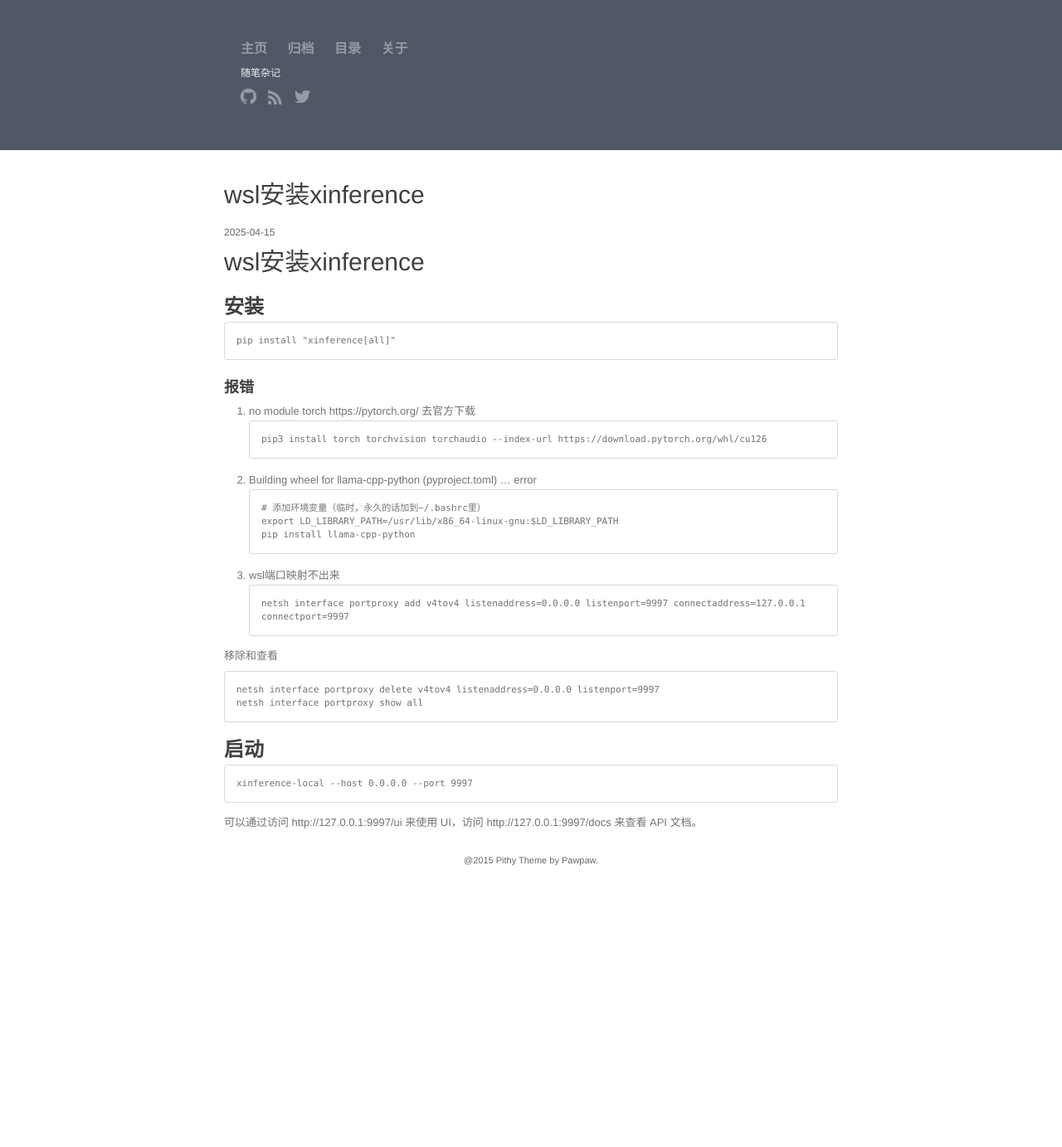
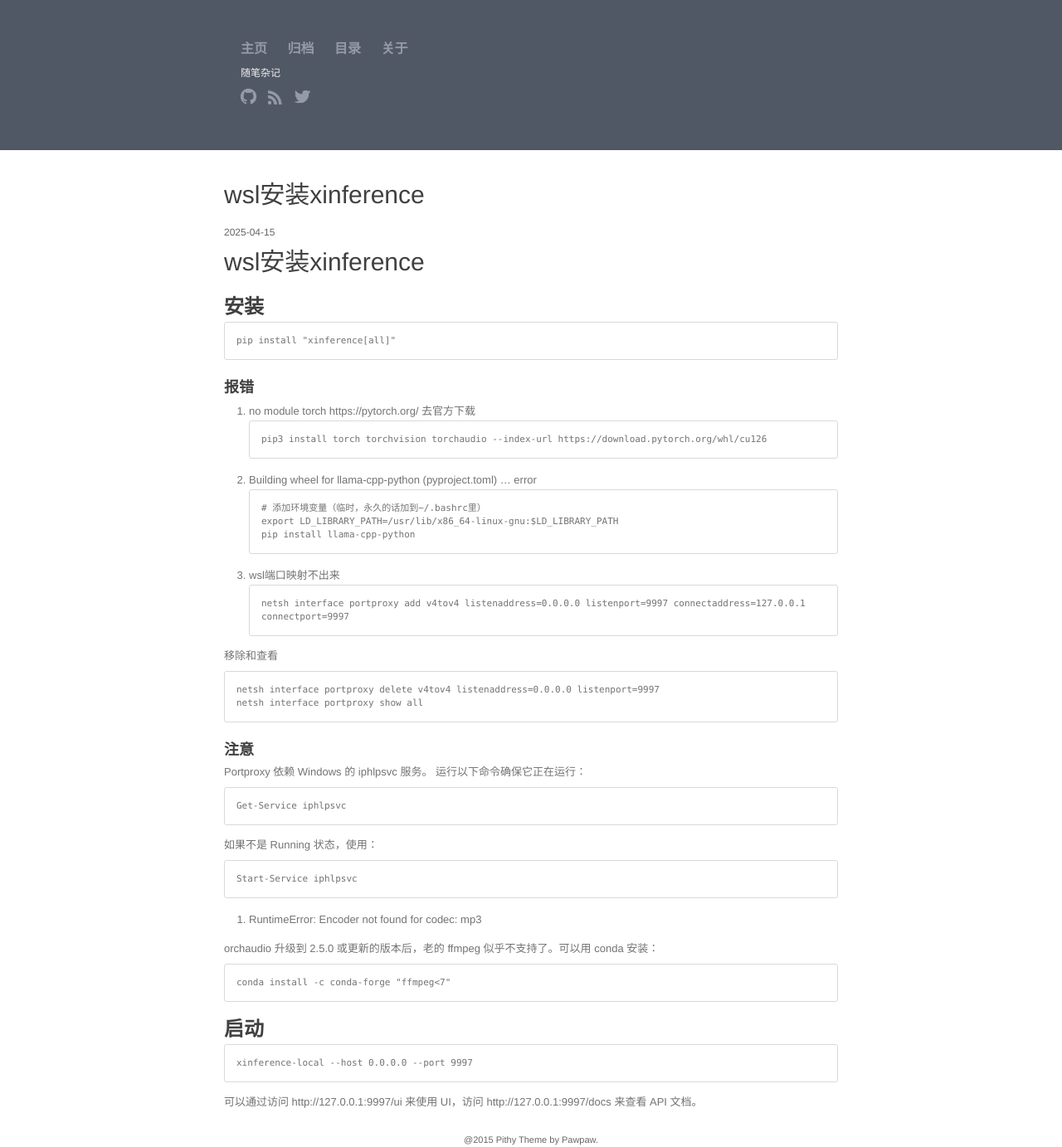
Before and after one commit to litterGuy/litterGuy.github.io, a Jekyll site: the page built from _posts/2025-04-15-wsl安装xinference.md, in a window 1280 px wide. Shown: the whole page at 83% size. Built offline with Jekyll 4.4.1, drawn with Linux system fonts in a browser that asks for light colours; comment, search, counter and statistics services are not loaded; before the commit the page ends 1046 px from its top, so only the background shows below that.

Commit message:
Update 2025-04-15-wsl安装xinference.md

````diff
--- a/_posts/2025-04-15-wsl安装xinference.md
+++ b/_posts/2025-04-15-wsl安装xinference.md
@@ -38,6 +38,25 @@
 netsh interface portproxy show all
 ```
 
+### 注意
+Portproxy 依赖 Windows 的 iphlpsvc 服务。
+运行以下命令确保它正在运行：
+```
+Get-Service iphlpsvc
+```
+如果不是 Running 状态，使用：
+```
+Start-Service iphlpsvc
+```
+
+4. RuntimeError: Encoder not found for codec: mp3
+
+orchaudio 升级到 2.5.0 或更新的版本后，老的 ffmpeg 似乎不支持了。可以用 conda 安装：
+
+```
+conda install -c conda-forge "ffmpeg<7"
+```
+
 ## 启动
 ```
 xinference-local --host 0.0.0.0 --port 9997
````
